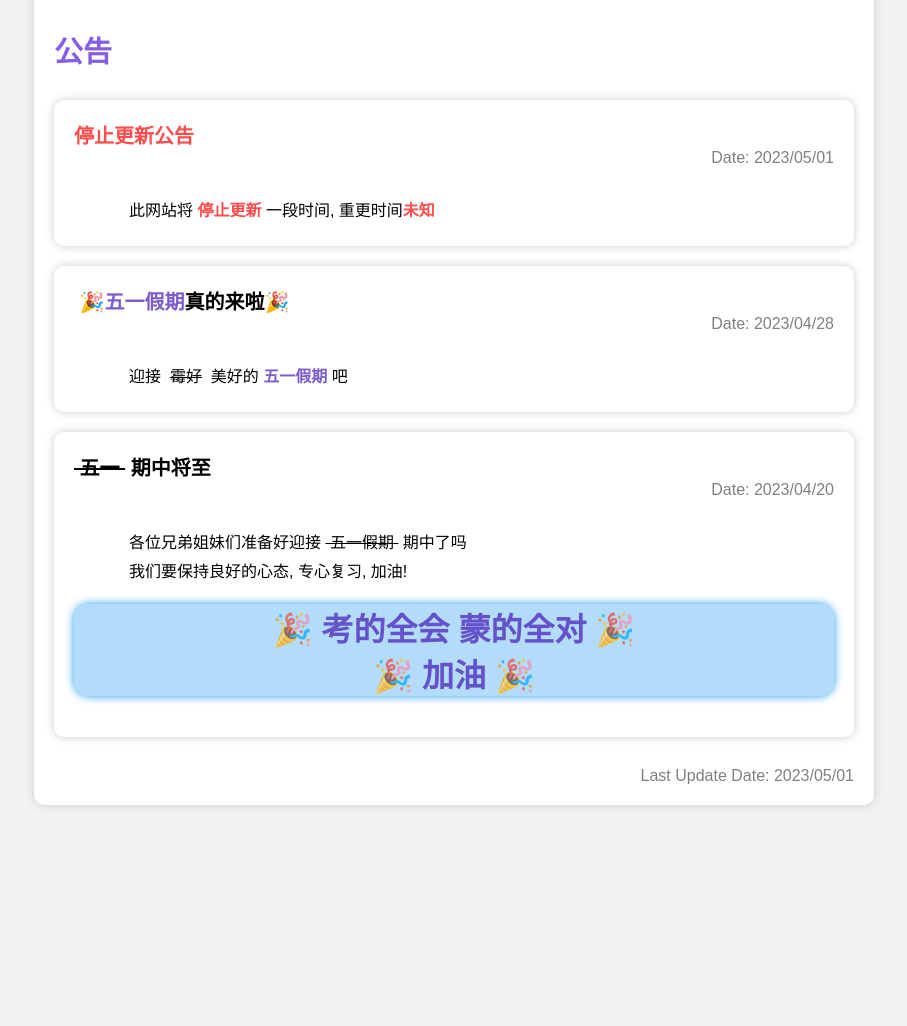
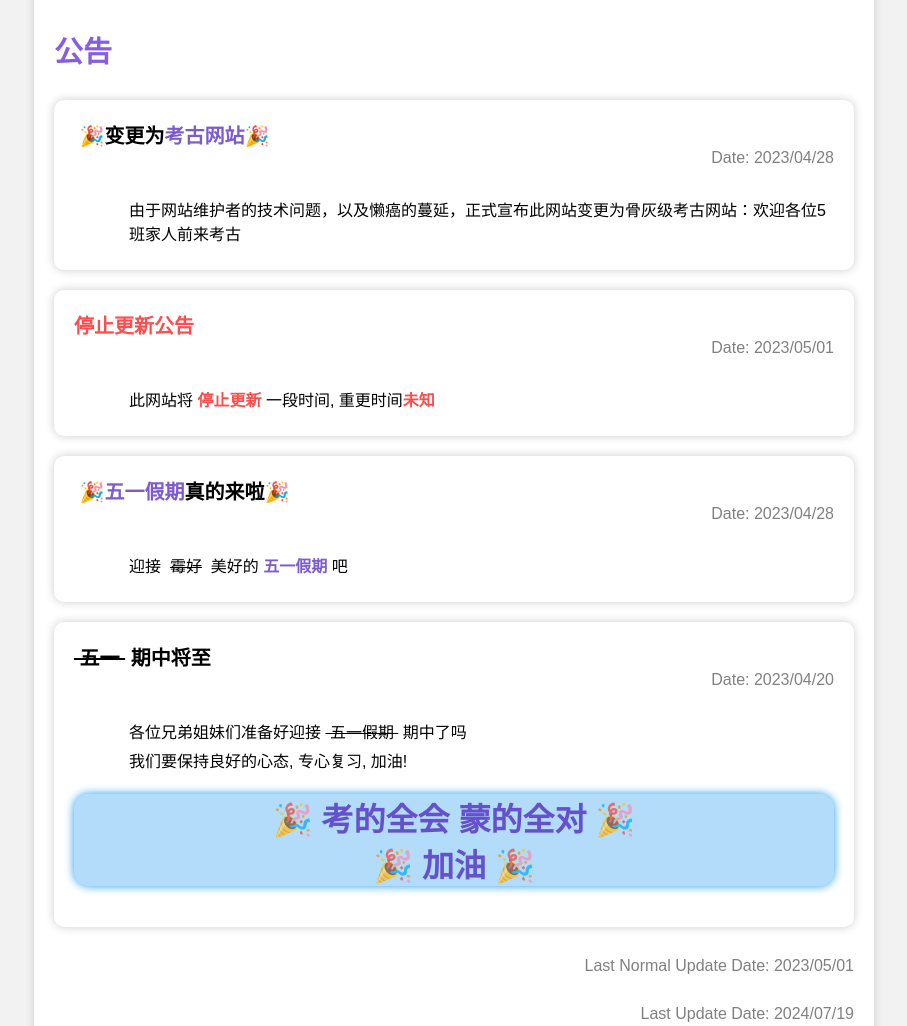
Before and after one commit to ZXInfinite/Infinite5.github.io, a plain HTML site: page Class5/index.html in a window 1280 px wide. Shown: the part 240-1266 px from the top of the page, without its empty margins (186-1093 px from the left). Before the commit the page ends 1065 px from the top, so only its background shows below. Drawn offline with Linux system fonts and the light colour scheme.

Commit message:
更新 index.html
Android，添加1组通告

```diff
--- a/Class5/index.html
+++ b/Class5/index.html
@@ -24,6 +24,14 @@
         <h4 style="margin: 50px auto 10px auto; font-size: 29px; display: inline-block; color: rgba(82, 25, 216, 0.7);">
             公告
             &MediumSpace;</h4>
+        <div class="Shadow-div">
+            <h4 style="margin: 0px auto; font-size: 20px; display: inline-block;">&nbsp;🎉变更为<b
+                    style="color: rgba(69, 21, 182, 0.7);">考古网站</b>🎉</h4>
+            <p style="color: gray; text-align: right; margin: 0px 0px 30px 0px ;">Date: 2023/04/28</p>
+            <div style="margin-left: 55px;">
+                <p style="margin: 5px auto;">由于网站维护者的技术问题，以及懒癌的蔓延，正式宣布此网站变更为骨灰级考古网站：欢迎各位5班家人前来考古</p>
+            </div>
+        </div>
         <div class="Shadow-div">
             <h4 style="margin: 0px auto; font-size: 20px; display: inline-block; color: rgba(255, 0, 0, 0.7);">停止更新公告
             </h4>
@@ -54,7 +62,8 @@
                 <h1 style="color: rgba(69, 21, 182, 0.7);">🎉 考的全会 蒙的全对 🎉<br>🎉 加油 🎉</h1>
             </div>
         </div>
-        <p style="color: gray; text-align: right; margin: 30px 0px auto auto;">Last Update Date: 2023/05/01</p>
+        <p style="color: gray; text-align: right; margin: 30px 0px auto auto;">Last Normal Update Date: 2023/05/01</p>
+        <p style="color: gray; text-align: right; margin: 30px 0px auto auto;">Last Update Date: 2024/07/19</p>
     </div>
 </body>
 
```
